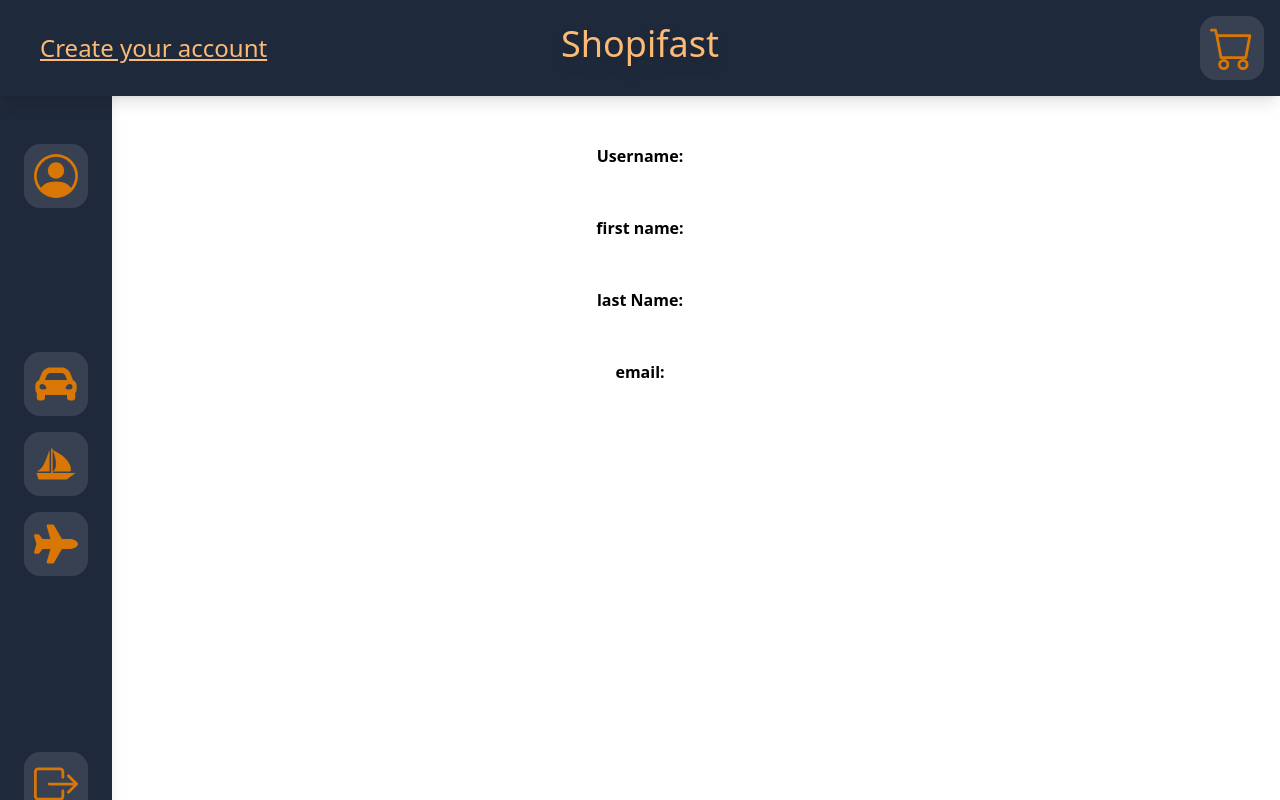
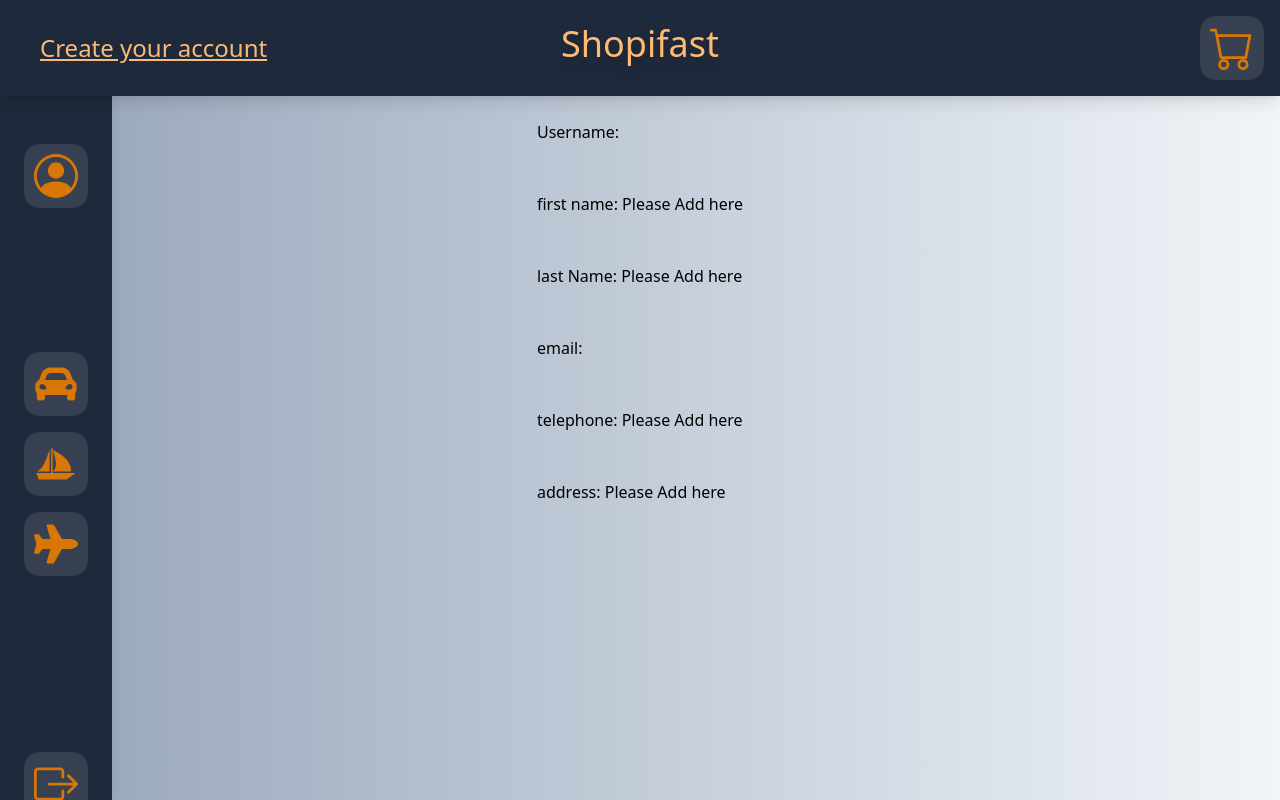
Before and after one commit to Peperito/e-commerce-project, a React (Create React App) app in the folder frontend/: page /profile in a window 1280 px wide. Built offline with nearby package versions, Linux system fonts and the light colour scheme; no server answers.

Commit message:
"Added Profile Info"

```diff
--- a/frontend/src/api/users.js
+++ b/frontend/src/api/users.js
@@ -44,6 +44,33 @@
 
 }
 
+export const register = async(username, password, email) => {
+
+  try {
+    const response = await axios.post(
+      `${API_ENDPOINT}/register`,
+      JSON.stringify({
+        "username": username,
+        "password": password,
+        "email": email
+      }),
+      {
+        headers: { "Content-Type": "application/json" },
+        withCredentials: true,
+        mode: 'cors'
+      });
+
+      const data = JSON.stringify(response.data);
+
+      window.location.replace("https://localhost:3000/login");
+      return window.alert("Creation Sucessfull");
+    }
+    catch (error) {
+      window.alert("Could not create your profile");
+    }
+
+}
+
 export const logout = async() => {
 
    try {
--- a/frontend/src/components/Register.js
+++ b/frontend/src/components/Register.js
@@ -2,6 +2,7 @@
 import SideBar from "./SideBar";
 import LogoBar from "./LogoBar";
 import { Link } from "react-router-dom";
+import { register } from "../api/users";
 
 export const Register = () => {
 
@@ -63,6 +64,7 @@
             <div className="flex items-center justify-between">
             <button className="bg-slate-700 hover:bg-slate-800 text-white font-bold py-2 px-4 rounded focus:outline-none focus:shadow-outline"
             type="button"
+            onClick={() => register(formState.username, formState.password, formState.email)}
             >
              Create Your Account
             </button>
--- a/frontend/src/routes/Profile.js
+++ b/frontend/src/routes/Profile.js
@@ -8,9 +8,21 @@
 export default function Profile() {
 
   const [username, setUsername] = useState("");
-  const [firstName, setFirstName] = useState("");
-  const [lastName, setLastname] = useState("");
+  const [firstName, setFirstName] = useState("Please Add here");
+  const [lastName, setLastname] = useState("Please Add here");
   const [email, setEmail] = useState("");
+  const [telephone, setTelephone] = useState("Please Add here");
+  const [address, setAddress] = useState("Please Add here");
+
+  const [formState, setFormState] = useState({});
+
+  const handleChange = ({ target }) => {
+   const { name, value } = target;
+   setFormState((prev) => ({
+     ...prev,
+     [name]: value
+   }));
+  };
 
   useEffect(() => {
 
@@ -29,6 +41,8 @@
     setFirstName(parsedData.first_name);
     setLastname(parsedData.last_name);
     setEmail(parsedData.email);
+    setTelephone(parsedData.email);
+    setAddress(parsedData.email);
   })
   .catch(function (err) {
     // handle error
@@ -43,11 +57,15 @@
       <SideBar />
       <LogoBar />
       <div>
-        <div className="text-center font-bold">
-            <h2 className="pt-36">Username: {username}</h2>
+        <div className="md:flex md:w-screen md:h-screen md:items-center pb-56 md:justify-center bg-gradient-to-r from-slate-400 to-slate-100">
+          <form>
+            <h2 className="pt-12">Username: {username}</h2>
             <h2 className="pt-12">first name: {firstName}</h2>
             <h2 className="pt-12" >last Name: {lastName}</h2>
             <h2 className="pt-12" >email: {email}</h2>
+            <h2 className="pt-12">telephone: {telephone}</h2>
+            <h2 className="pt-12">address: {address}</h2>
+          </form>
         </div>
       </div>
     </main>
```
Also changed, not shown: 1 other file (tests, documents, lock files or other folders).
